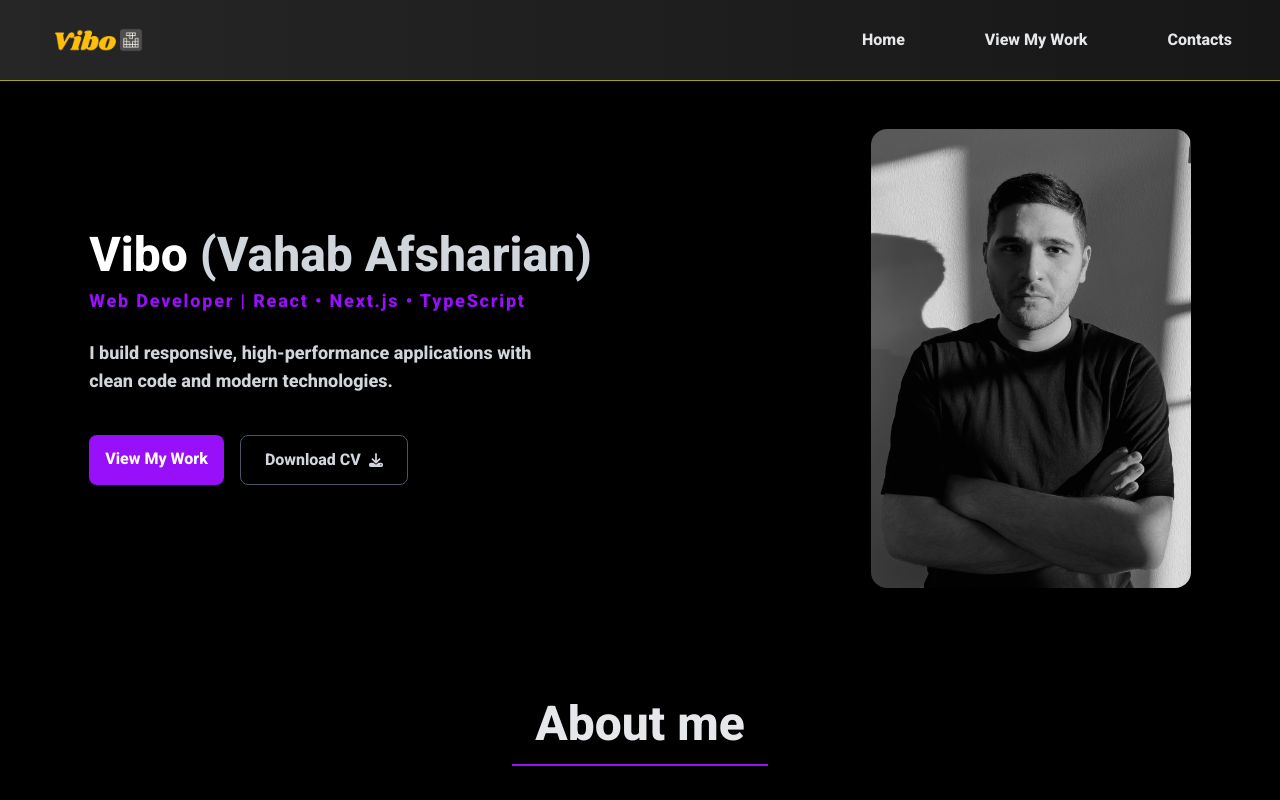
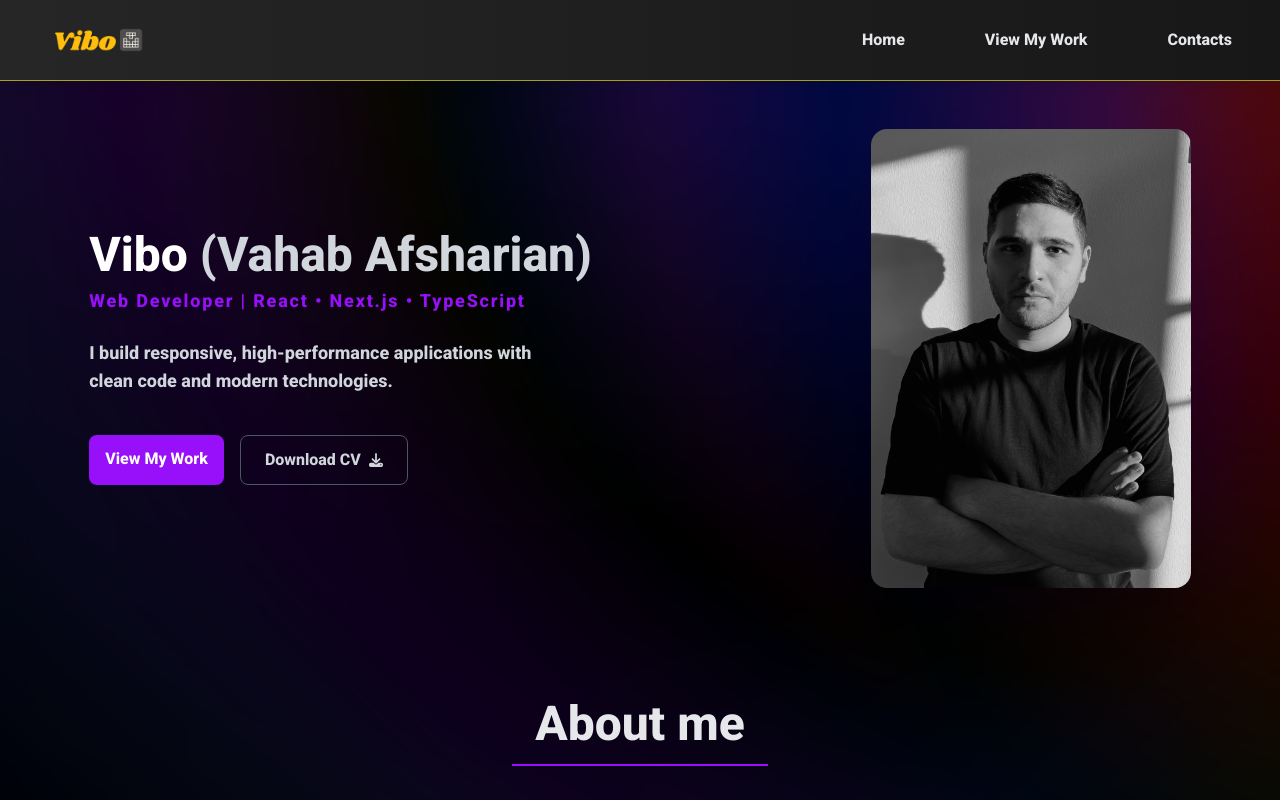
Before and after one commit to viboverse/my-personal-portfolio, a Next.js app: page / in a window 1280 px wide. Shown: the top 800 px of the page. Built offline with nearby package versions, Linux system fonts and the light colour scheme.

Commit message:
style: change backgorund

```diff
--- a/src/app/layout.tsx
+++ b/src/app/layout.tsx
@@ -35,7 +35,9 @@ export default function RootLayout({
       <html lang="en">
          <body className={`${roboto.className} flex min-h-screen flex-col`}>
             <MainHeader />
-            <main className="flex-1">{children}</main>
+            <main className="flex-1 bg-black/70 backdrop-blur-lg">
+               {children}
+            </main>
             <Footer />
          </body>
       </html>
--- a/src/app/page.tsx
+++ b/src/app/page.tsx
@@ -4,10 +4,10 @@ import AboutMe from "@/components/about-me";
 
 export default function Home() {
    return (
-      <main>
+      <div>
          <HeroSection />
          <AboutMe />
          <MySkills />
-      </main>
+      </div>
    );
 }
--- a/src/components/ContactCard.tsx
+++ b/src/components/ContactCard.tsx
@@ -19,7 +19,7 @@ export default function ContactCard({
       <a
          href={navigateTo}
          target="_blank"
-            className="group flex flex-col items-center gap-4 rounded-2xl border border-gray-800 bg-gray-900/30 p-6 transition-all hover:border-gray-700 hover:bg-gray-900/50"
+         className="group flex flex-col items-center gap-4 rounded-2xl border border-gray-500 bg-gray-900/30 p-6 transition-all hover:border-gray-300 hover:bg-gray-900/50"
       >
          <Icon className={`text-4xl ${iconColor}`} />
          <div className="text-center">
--- a/src/components/ProjectCard.tsx
+++ b/src/components/ProjectCard.tsx
@@ -33,7 +33,7 @@ export default function ProjectCard({
    techStack,
 }: ProjectCardProp) {
    return (
-      <div className="group flex h-full flex-col overflow-hidden rounded-2xl border border-gray-800 bg-gray-900/50 backdrop-blur-sm transition-all duration-300 hover:scale-105 hover:transform hover:border-gray-700">
+      <div className="group flex h-full flex-col overflow-hidden rounded-2xl border border-gray-600 bg-gray-900/50 backdrop-blur-sm transition-all duration-300 hover:scale-105 hover:transform hover:border-gray-300">
          {/* Image  */}
          <div className="relative h-48 overflow-hidden bg-neutral-400">
             <Image
--- a/src/styles/globals.css
+++ b/src/styles/globals.css
@@ -55,7 +55,10 @@
 }
 
 body {
-   background: var(--color-main-background);
+   background-image: url("../../public/background-image.jpg");
+   background-size: cover;
+   background-position: center;
+   background-attachment: fixed;
    color: var(--color-text-primary);
    font-family: Arial, Helvetica, sans-serif;
 }
```
Also changed, not shown: public/background-image.jpg (added). Lines whose indentation alone changed are shown as unchanged.
